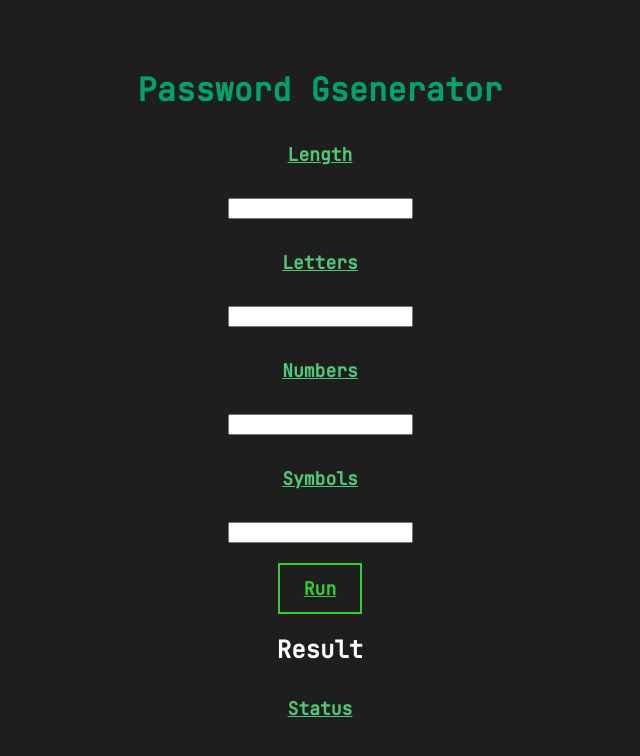
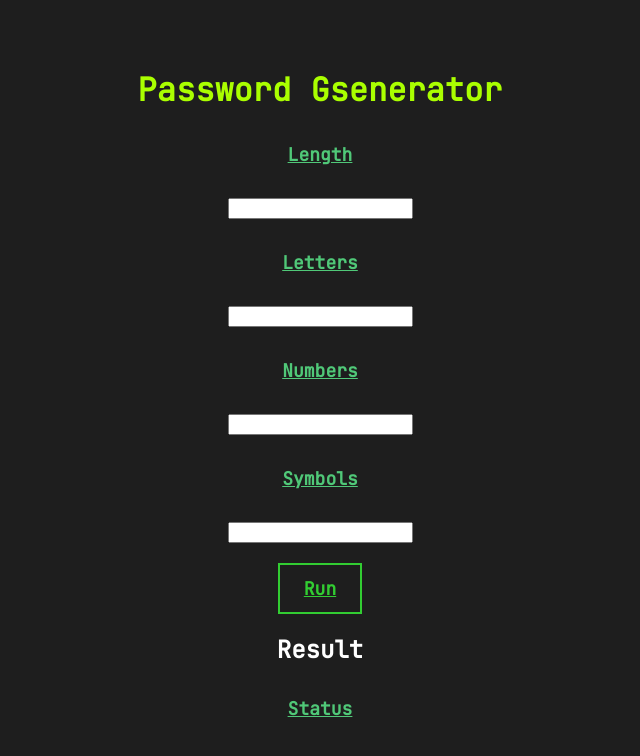
Before and after one commit to Kawa37/kawa37.github.io, a plain HTML site: page calc.html in a window 1280 px wide. Shown: the whole page, without its empty margins (320-960 px from the left). Drawn offline with Linux system fonts and the light colour scheme.

Commit message:
Update calc.css

```diff
--- a/calc.css
+++ b/calc.css
@@ -11,7 +11,7 @@ body {
 
 h1{
     background-color: transparent;
-    color: #00A36C;
+    color: #AAFF00;
 }
 
 
```
